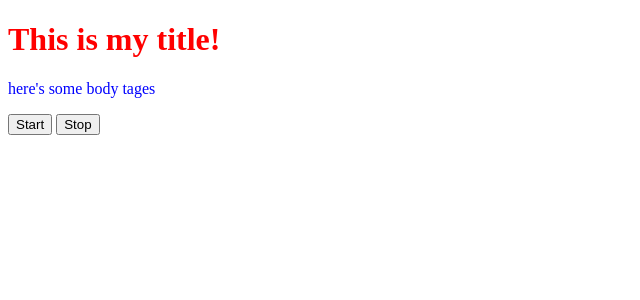
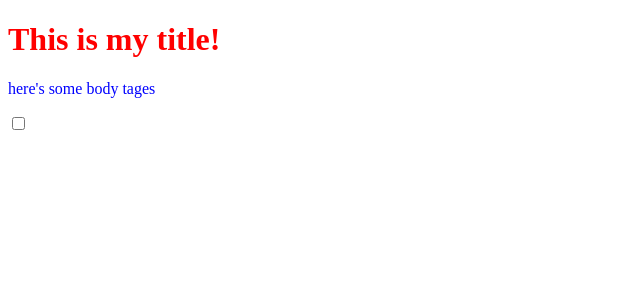
Before and after one commit to redmac135/hack-western-2023, a SvelteKit app in the folder frontend/: page / in a window 1280 px wide. Shown: the top 300 px of the page, without its empty margins (0-640 px from the left). Built offline with nearby package versions, Linux system fonts and the light colour scheme; no server answers.

Commit message:
change recording to a checkbox

```diff
--- a/frontend/src/routes/+page.svelte
+++ b/frontend/src/routes/+page.svelte
@@ -4,6 +4,7 @@
 	import { goto } from '$app/navigation';
 	let media = [];
 	let mediaRecorder = null;
+	let recording: boolean;
 
 	async function uploadAudio(blob) {
 		const formData = new FormData();
@@ -21,25 +22,40 @@
 			media.push(e.data);
 		};
 		mediaRecorder.onstop = function () {
-			console.log('stopped');
 			const blob = new Blob(media, { type: 'audio/ogg' });
 			uploadAudio(blob);
 		};
 		media = [];
 	});
 	function startRecording() {
+		console.log('started recording');
 		mediaRecorder.start();
 	}
 	function stopRecording() {
+		console.log('stopped recording');
 		mediaRecorder.stop();
+	}
+
+	function handleRecordingToggle() {
+		// note: this value is reversed as handle change gets called before bind is called.
+		if (recording) {
+			startRecording();
+		} else {
+			stopRecording();
+		}
 	}
 </script>
 
 <!-- you can write any html here -->
 <h1>This is my title!</h1>
 <p>here's some body tages</p>
-<button on:click|preventDefault={startRecording}>Start</button>
-<button on:click|preventDefault={stopRecording}>Stop</button>
+<input
+	type="checkbox"
+	name="record"
+	id="record"
+	bind:checked={recording}
+	on:change={handleRecordingToggle}
+/>
 
 <style>
 	/* then your styles go at the bottom in a "style" tag */
```
